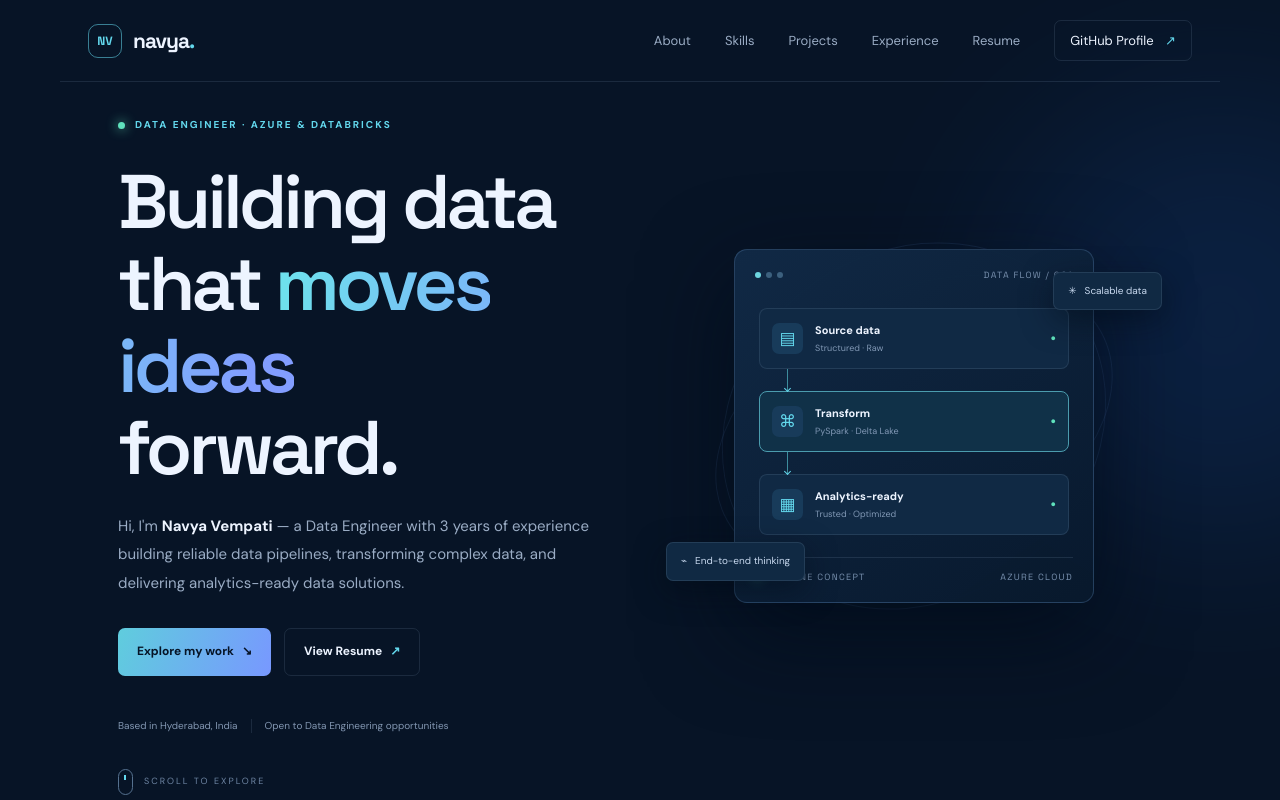
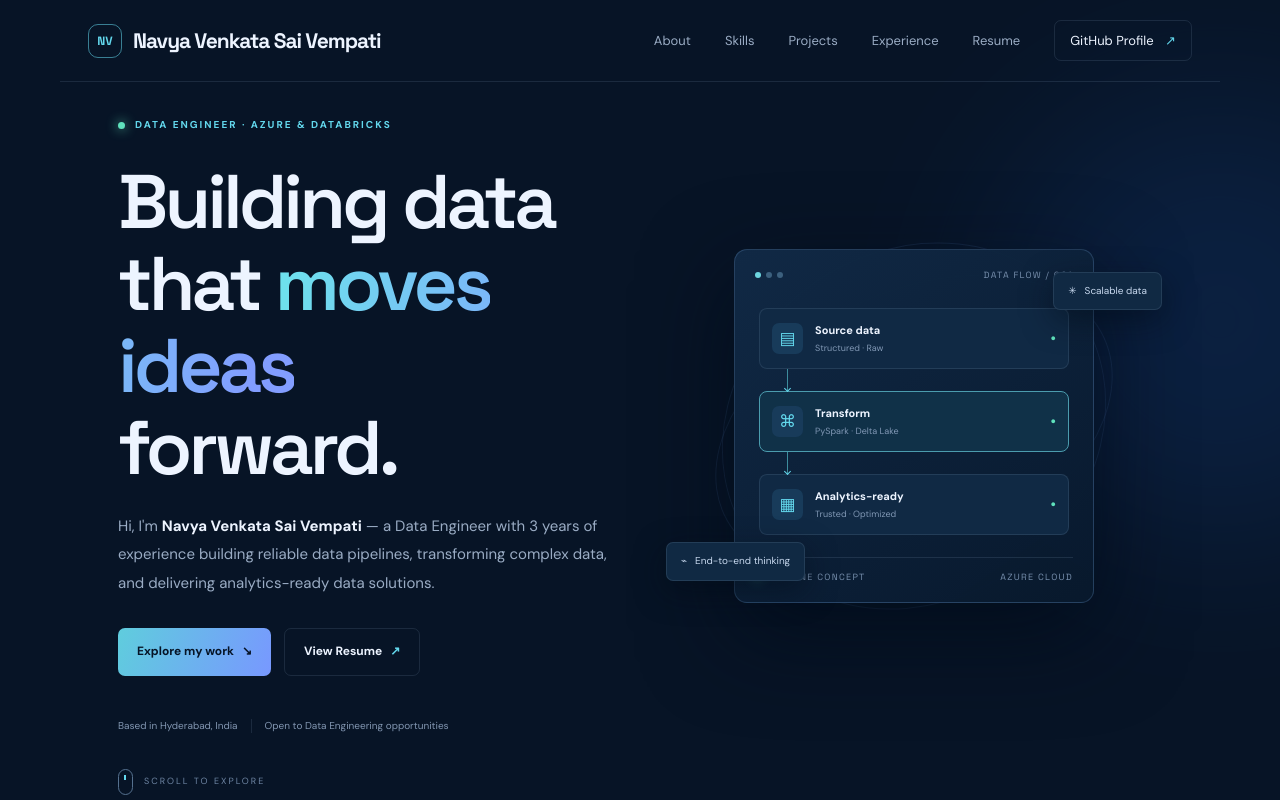
Before and after one commit to vempatinavya/navya-data-engineer-portfolio, a plain HTML site: page index.html in a window 1280 px wide. Shown: the top 800 px of the page. Drawn offline with Linux system fonts and the light colour scheme.

Commit message:
Display full name across portfolio

```diff
--- a/index.html
+++ b/index.html
@@ -4,8 +4,8 @@
   <meta charset="utf-8">
   <meta name="viewport" content="width=device-width, initial-scale=1">
   <meta name="theme-color" content="#071426">
-  <meta name="description" content="Navya Vempati — Data Engineer portfolio. Azure Databricks, Delta Lake, Azure Data Factory, PySpark, SQL and Python.">
-  <title>Navya Vempati | Data Engineer</title>
+  <meta name="description" content="Navya Venkata Sai Vempati — Data Engineer portfolio. Azure Databricks, Delta Lake, Azure Data Factory, PySpark, SQL and Python.">
+  <title>Navya Venkata Sai Vempati | Data Engineer</title>
   <link rel="preconnect" href="https://fonts.googleapis.com">
   <link rel="preconnect" href="https://fonts.gstatic.com" crossorigin>
   <link href="https://fonts.googleapis.com/css2?family=DM+Sans:wght@400;500;600;700&family=Space+Grotesk:wght@400;500;600;700&display=swap" rel="stylesheet">
@@ -15,7 +15,7 @@
 <body>
   <div class="ambient ambient-one"></div><div class="ambient ambient-two"></div>
   <header class="site-header">
-    <a class="brand" href="#home" aria-label="Navya Vempati home"><span class="brand-mark">NV</span><span>navya<span class="brand-dot">.</span></span></a>
+    <a class="brand" href="#home" aria-label="Navya Venkata Sai Vempati home"><span class="brand-mark">NV</span><span class="brand-name">Navya Venkata Sai Vempati</span></a>
     <button class="menu-toggle" aria-label="Toggle navigation" aria-expanded="false"><span></span><span></span></button>
     <nav class="nav-links" aria-label="Main navigation">
       <a href="#about">About</a><a href="#skills">Skills</a><a href="#projects">Projects</a><a href="#experience">Experience</a><a href="#resume">Resume</a>
@@ -28,7 +28,7 @@
       <div class="hero-copy">
         <div class="eyebrow"><span class="status-dot"></span> DATA ENGINEER · AZURE &amp; DATABRICKS</div>
         <h1>Building data<br>that <span class="gradient-text">moves ideas</span><br>forward.</h1>
-        <p class="hero-intro">Hi, I'm <strong>Navya Vempati</strong> — a Data Engineer with 3 years of experience building reliable data pipelines, transforming complex data, and delivering analytics-ready data solutions.</p>
+        <p class="hero-intro">Hi, I'm <strong>Navya Venkata Sai Vempati</strong> — a Data Engineer with 3 years of experience building reliable data pipelines, transforming complex data, and delivering analytics-ready data solutions.</p>
         <div class="hero-actions">
           <a class="button button-primary" href="#projects">Explore my work <span>↘</span></a>
           <a class="button button-secondary" href="https://raw.githubusercontent.com/vempatinavya/navya-data-engineer-portfolio/main/assets/Navya_Sai_Vempati_Data_Engineer_OnePage.pdf" download>View Resume <span>↗</span></a>
@@ -89,6 +89,6 @@
 
     <section class="contact-section" id="contact"><div class="section-wrap contact-inner"><div class="section-kicker">06 / LET'S CONNECT</div><h2>Have a data challenge<br>in mind<span class="gradient-text">?</span></h2><p>I’m interested in connecting with data engineers, hiring teams, and people building thoughtful data products.</p><a class="button button-primary" href="https://github.com/vempatinavya" target="_blank" rel="noreferrer">Connect on GitHub <span>↗</span></a></div></section>
   </main>
-  <footer class="site-footer"><a class="brand" href="#home"><span class="brand-mark">NV</span><span>navya<span class="brand-dot">.</span></span></a><span>Designed &amp; built by Navya Vempati</span><a href="#home">Back to top ↑</a></footer>
+  <footer class="site-footer"><a class="brand" href="#home"><span class="brand-mark">NV</span><span>navya<span class="brand-dot">.</span></span></a><span>Designed &amp; built by Navya Venkata Sai Vempati</span><a href="#home">Back to top ↑</a></footer>
 </body>
 </html>
```
